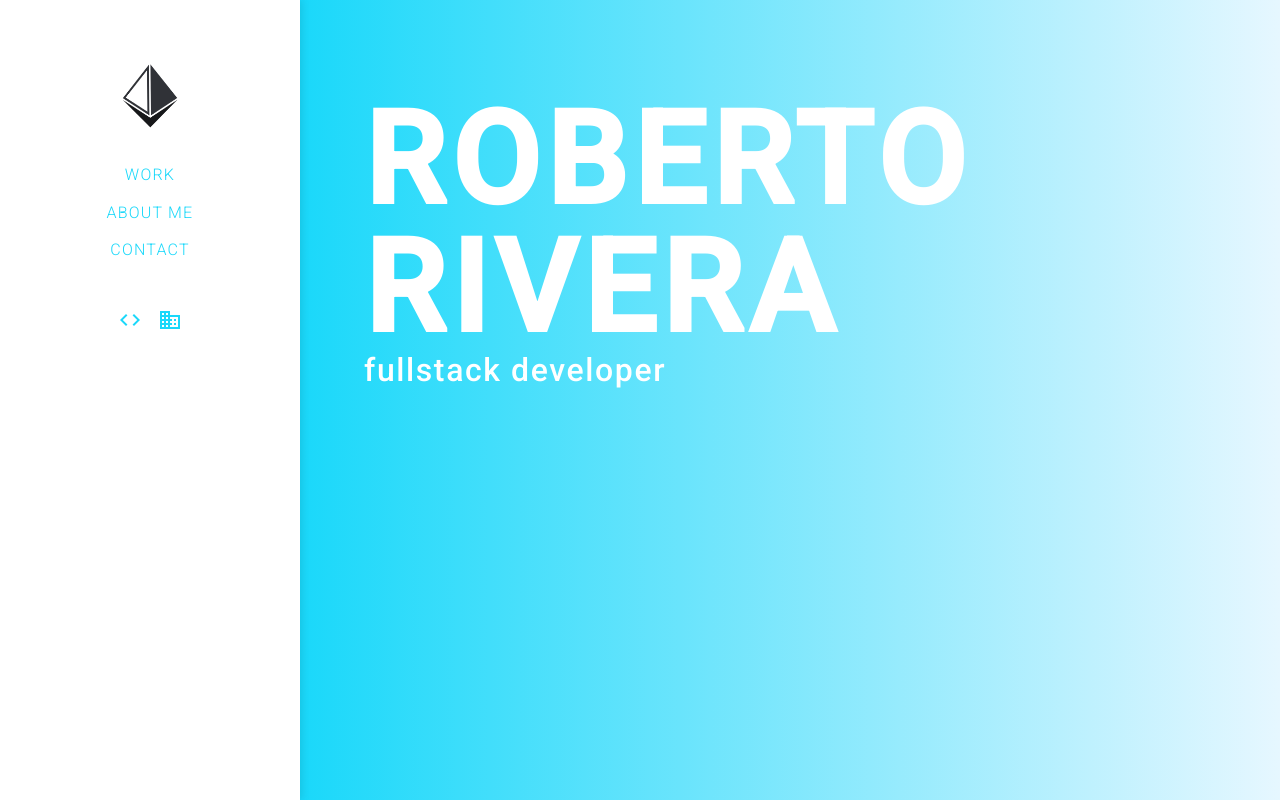
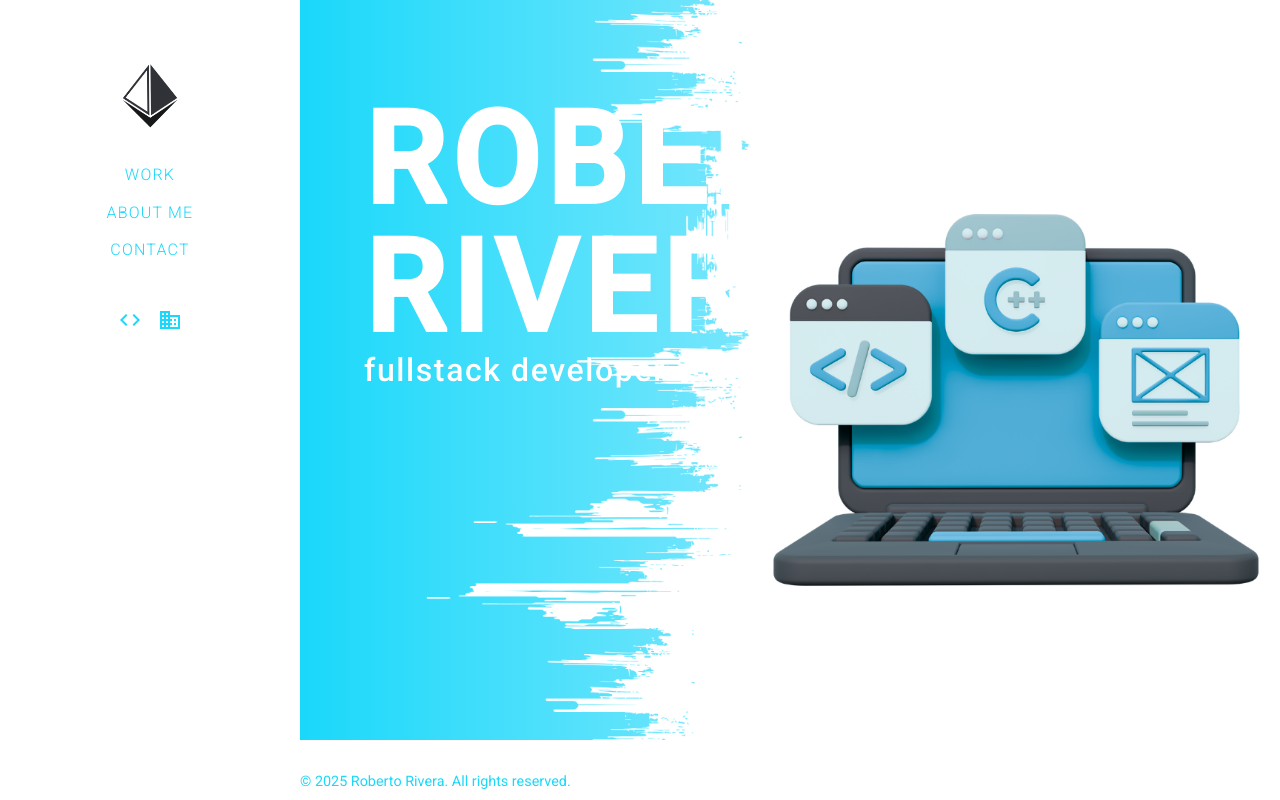
Before and after one commit to RobertoRiveraT/chatbot_arelia-frontend, an Angular app: page /home in a window 1280 px wide. Built offline with nearby package versions, Linux system fonts and the light colour scheme.

Commit message:
update frontend #2

```diff
--- a/src/app/components/header/header.component.css
+++ b/src/app/components/header/header.component.css
@@ -18,7 +18,7 @@
     padding: 0;
     color: white;
     z-index: 1000;
-    box-shadow: 2px 0 8px rgba(0, 0, 0, 0.1);
+    /* box-shadow: 2px 0 8px rgba(0, 0, 0, 0.1); */
 }
 
 .logo img {
--- a/src/app/pages/home/home.component.css
+++ b/src/app/pages/home/home.component.css
@@ -1,11 +1,51 @@
 .main-wrapper {
-    height: 100vh; /* el contenedor ocupa toda la pantalla */
+    position: relative;
+    min-height: 100vh;
     background: linear-gradient(to right, #1ad8fa, #e6f7ff);
     display: flex;
-    justify-content: flex-start;
+    flex-direction: column;
+    justify-content: space-between; /* 💡 esto es la clave */
+    font-family: 'Roboto', sans-serif;
+    overflow: hidden;
+}
+
+.hero-container {
+    margin-top: 6rem;
+    padding-left: 5vw;
+    display: flex;
+    flex-direction: column;
     align-items: flex-start;
-    font-family: 'Roboto', sans-serif;
+    z-index: 1; /* aseguramos que esté detrás de la imagen */
 }
+
+.hero-overlay {
+    position: absolute;
+    top: 0;
+    right: 0;
+    height: 100%;
+    width: auto;
+    z-index: 2; /* por encima del texto */
+    pointer-events: none; /* para que no interfiera con clicks */
+}
+
+.footer {
+    background: white !important;
+    color: #1ad8fa;
+    padding:  2rem 0vw 0.5rem;
+    font-size: 0.9rem;
+    text-align: left;
+
+    z-index: 3;
+    position: relative;
+
+    justify-content: flex-start; /* alineado a la izquierda */
+    align-items: flex-end;
+}
+
+.footer p {
+    margin: 0;
+}
+
 
 .hero-container {
     margin-top: 6rem; /* solo mueve el contenido hacia abajo */
--- a/src/app/pages/home/home.component.html
+++ b/src/app/pages/home/home.component.html
@@ -1,7 +1,11 @@
 <div class="main-wrapper">
+    <img src="assets/img/cover.png" alt="Decorative Overlay" class="hero-overlay" />
     <div class="hero-container">
         <h1 class="hero-name">ROBERTO</h1>
         <h1 class="hero-name">RIVERA</h1>
         <p class="hero-subtitle">fullstack developer</p>
     </div>
+    <footer class="footer">
+        <p>© 2025 Roberto Rivera. All rights reserved.</p>
+    </footer>
 </div>
```
Also changed, not shown: src/assets/img/cover.png (added).
